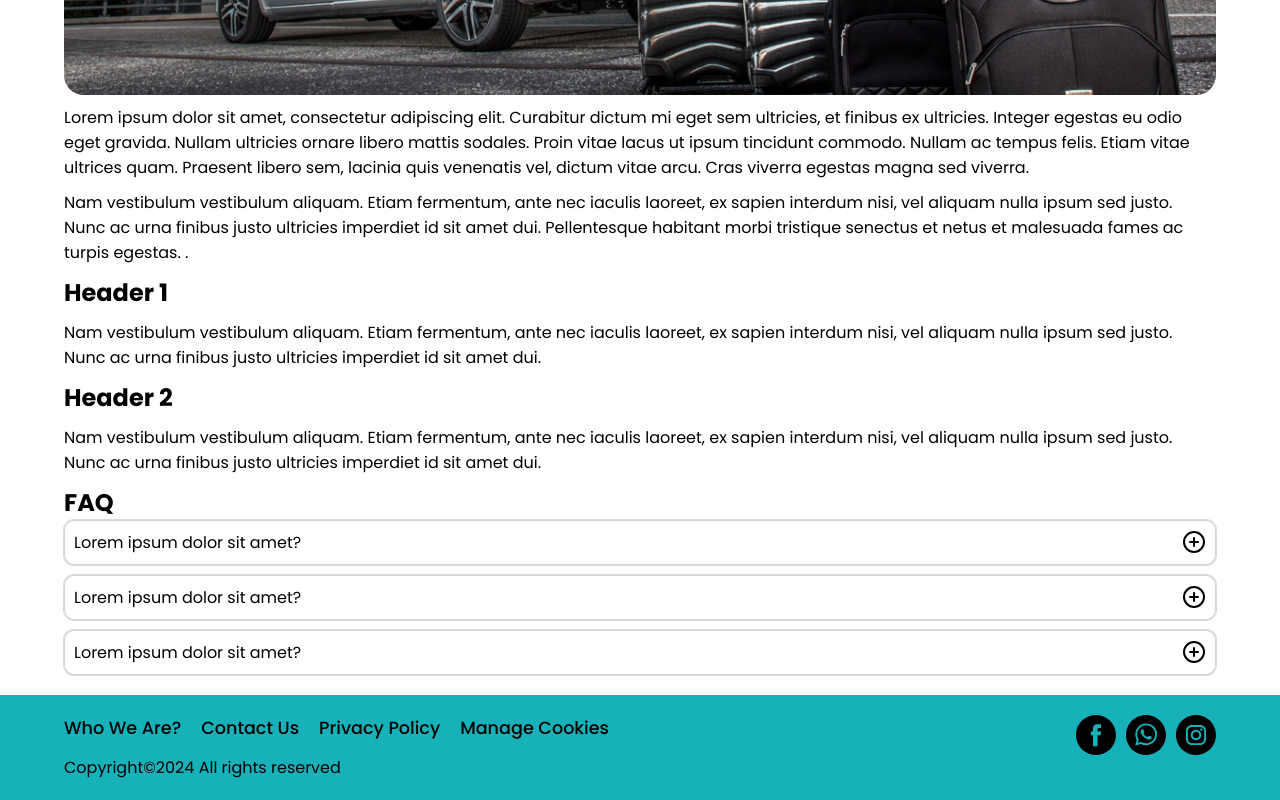
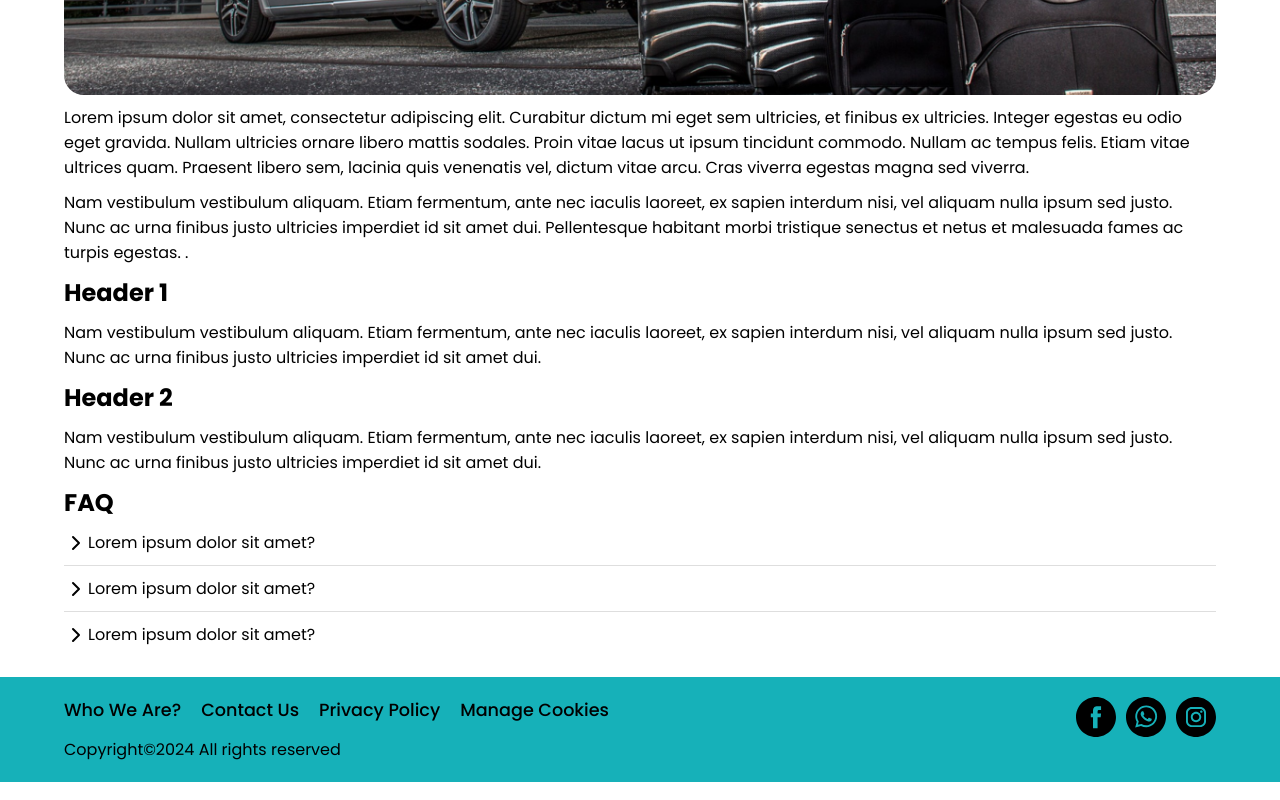
Before and after one commit to omertaskn452/tour-app, a React (Create React App) app: page /transfer in a window 1280 px wide. Shown: the part 508-1308 px from the top of the page. Built offline with nearby package versions, Linux system fonts and the light colour scheme.

Commit message:
FAQ rearranged

```diff
--- a/src/components/Transport/Transport.jsx
+++ b/src/components/Transport/Transport.jsx
@@ -1,7 +1,7 @@
 import React, {useState} from "react";
 import style from "./transport.css"
 import {nanoid} from "nanoid"
-import { CirclePlus, CircleMinus } from "lucide-react";
+import { ChevronDown, ChevronRight } from "lucide-react";
 
 export default function Tranport(){
 
@@ -23,13 +23,20 @@ export default function Tranport(){
     return <div
       key={item.id}
       onClick={()=>toggleIsOpen(item.id)}
-      className="transport-faq-list"
+      className={`transport-faq-list ${item.isOpen ? "active" : ""}`}
       >
         <div className="transport-faq-question">
+          {item.isOpen ? <ChevronDown></ChevronDown> : <ChevronRight></ChevronRight>}
           <p>Lorem ipsum dolor sit amet?</p>
-          {item.isOpen ? <CircleMinus></CircleMinus> : <CirclePlus></CirclePlus>}
         </div>
-        {item.isOpen && <li className="transport-faq-list-item">Lorem ipsum dolor sit amet, consectetur adipiscing elit. Duis aliquam ex et odio fringilla, ut.Lorem ipsum dolor sit amet, consectetur adipiscing elit. Duis aliquam ex et odio fringilla, ut.</li>}
+        <div className="transport-faq-expo">
+          <p>
+          Lorem ipsum dolor sit amet, consectetur adipiscing elit. Duis aliquam ex et odio fringilla, ut.Lorem ipsum dolor sit amet, consectetur adipiscing elit. Duis aliquam ex et odio fringilla, ut.Lorem ipsum dolor sit amet, consectetur adipiscing elit. Duis aliquam ex et odio fringilla, ut.Lorem ipsum dolor sit amet, consectetur adipiscing elit. Duis aliquam ex et odio fringilla, ut.Lorem ipsum dolor sit amet, consectetur adipiscing elit. Duis aliquam ex et odio fringilla, ut.Lorem ipsum dolor sit amet, consectetur adipiscing elit. Duis aliquam ex et odio fringilla, ut.
+          </p>
+          <p className="second-p">
+          Lorem ipsum dolor sit amet, consectetur adipiscing elit. Duis aliquam ex et odio fringilla, ut.Lorem ipsum dolor sit amet, consectetur adipiscing elit. Duis aliquam ex et odio fringilla, ut.
+          </p>
+        </div>
     </div>
   })
 
--- a/src/components/Transport/transport.css
+++ b/src/components/Transport/transport.css
@@ -14,19 +14,33 @@
   margin-bottom: 10px;
 }
 .transport-faq-list{
-  padding: 10px;
+  display: grid;
+  grid-template-rows: min-content 0fr;
+  padding: 10px 10px 10px 0;
   /* border: 1px solid #000000; */
-  border-radius: 10px;
-  box-shadow: rgba(0, 0, 0, 0.15) 0px 0px 0px 1px, rgb(209, 213, 219) 0px 0px 0px 1px inset;
+  /* box-shadow: rgba(0, 0, 0, 0.15) 0px 0px 0px 1px, rgb(209, 213, 219) 0px 0px 0px 1px inset; */
   cursor: pointer;
+  transition: grid-template-rows .5s;
+}
+.transport-faq-list.active{
+  grid-template-rows: min-content 1fr;
+  padding-bottom: 20px;
+}
+.transport-faq-list.active > .transport-faq-expo{
+
 }
 .transport-faq-list + .transport-faq-list{
-  margin-top: 10px;
+  border-top: 1px solid #dedede;
 }
 .transport-faq-question{
   display: flex;
-  justify-content: space-between;
+  align-items: center;
 }
-.transport-faq-list-item{
-  margin-top: 5px;
+.transport-faq-expo{
+  overflow: hidden;
+  padding-left: 24px;
+  transform: translateY(10px);
 }
+.second-p{
+  margin-top: 10px;
+}
```
